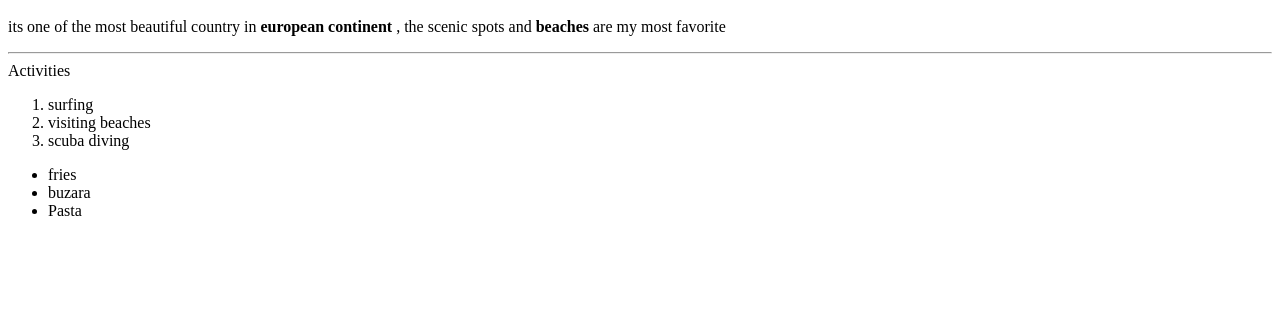
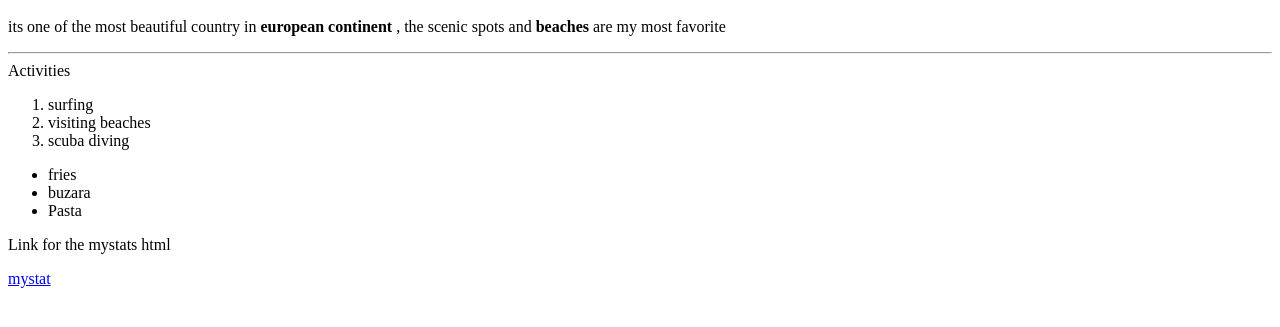
Before and after one commit to 44-563-WebApps-F23/44563-webapps-f23-assignment3-PRATHAP4422, a plain HTML site: page index.html in a window 1280 px wide. Shown: the part 101-428 px from the top of the page. Drawn offline with Linux system fonts and the light colour scheme.

Commit message:
commit chnages in index

```diff
--- a/index.html
+++ b/index.html
@@ -21,6 +21,8 @@
     </li>
     <li>Pasta</li>
 </ul>
+<p>Link for the mystats html</p>
+<a href="mystats.html">mystat</a>
     </body>
 
 </html>
```
